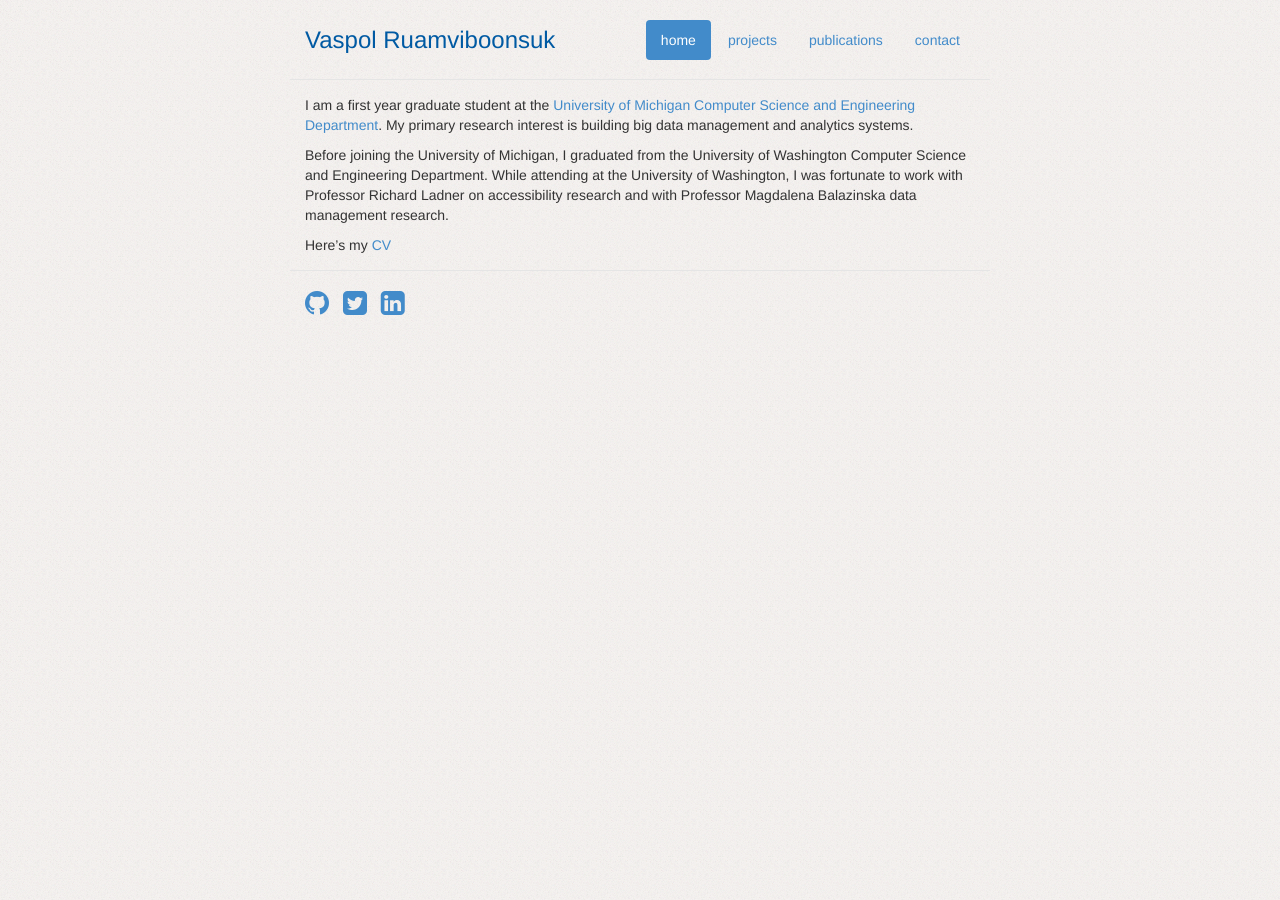
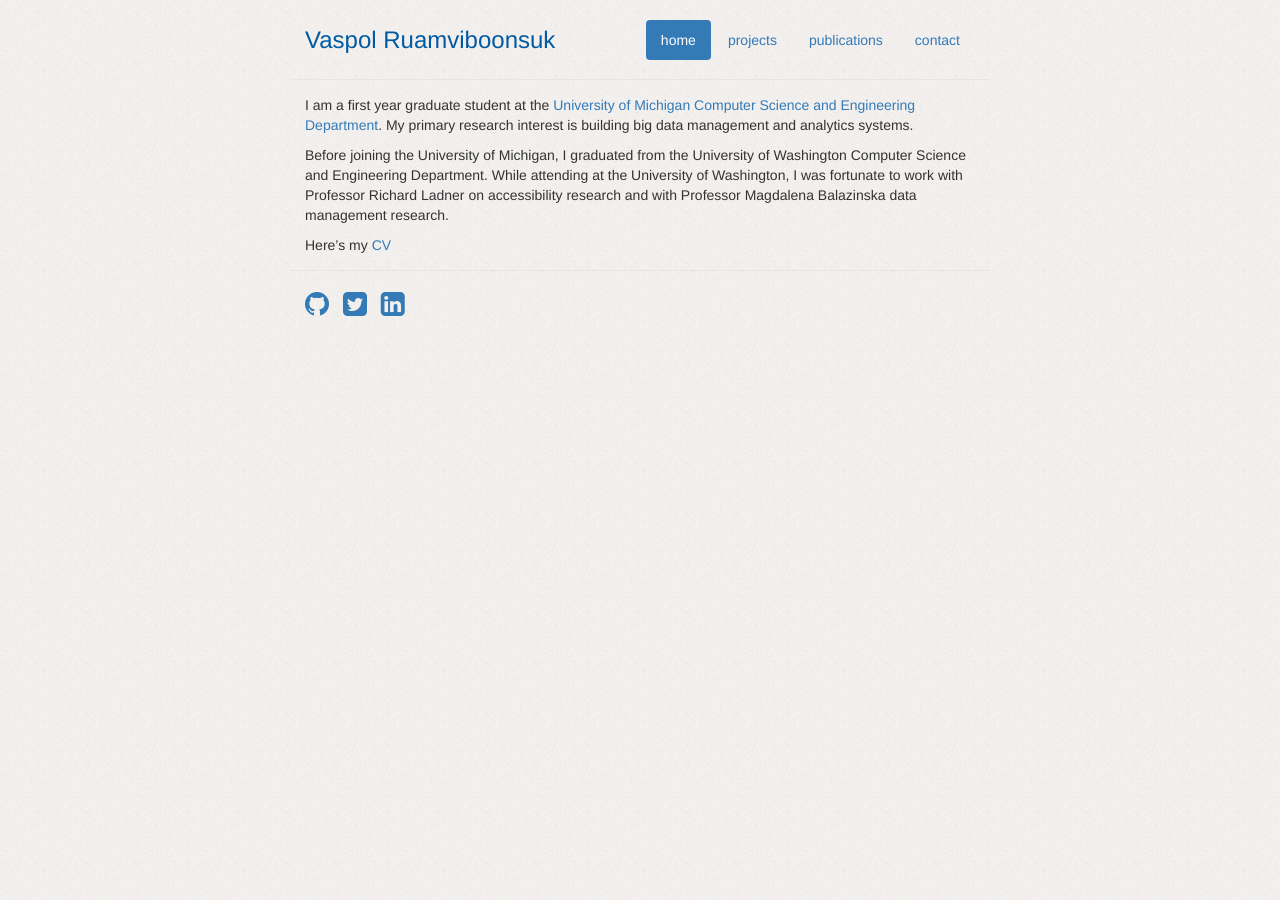
Before and after one commit to paivaspol/paivaspol.github.io, a Jekyll site: the page built from index.md, in a window 1280 px wide. Built offline with Jekyll 4.4.1, drawn with Linux system fonts in a browser that asks for light colours; nearby versions of some CDN libraries; Markdown is read by kramdown in place of the engine named in the settings.

Commit message:
Changed to CDN based

```diff
--- a/_layouts/default.html
+++ b/_layouts/default.html
@@ -6,7 +6,14 @@
       <title>{{ page.title }}</title>
       <meta name="viewport" content="width=device-width">
       <!-- Bootstrap -->
-      <link rel="stylesheet" href="/css/bootstrap.min.css">
+      <!-- Latest compiled and minified CSS -->
+      <link rel="stylesheet" href="https://maxcdn.bootstrapcdn.com/bootstrap/3.3.2/css/bootstrap.min.css">
+
+      <!-- Optional theme -->
+      <link rel="stylesheet" href="https://maxcdn.bootstrapcdn.com/bootstrap/3.3.2/css/bootstrap-theme.min.css">
+
+      <!-- Latest compiled and minified JavaScript -->
+      <script src="https://maxcdn.bootstrapcdn.com/bootstrap/3.3.2/js/bootstrap.min.js"></script>
 
       <!-- HTML5 shim and Respond.js IE8 support of HTML5 elements and media queries -->
       <!--[if lt IE 9]>
@@ -15,8 +22,7 @@
       <![endif]-->
 
       <!-- Font Awesome -->
-      <link rel="stylesheet" href="css/font-awesome/css/font-awesome.min.css">
-
+      <link rel="stylesheet" href="//maxcdn.bootstrapcdn.com/font-awesome/4.3.0/css/font-awesome.min.css">
       <!-- Custom CSS -->
       <link rel="stylesheet" href="/css/main.css">
     </head>
```
